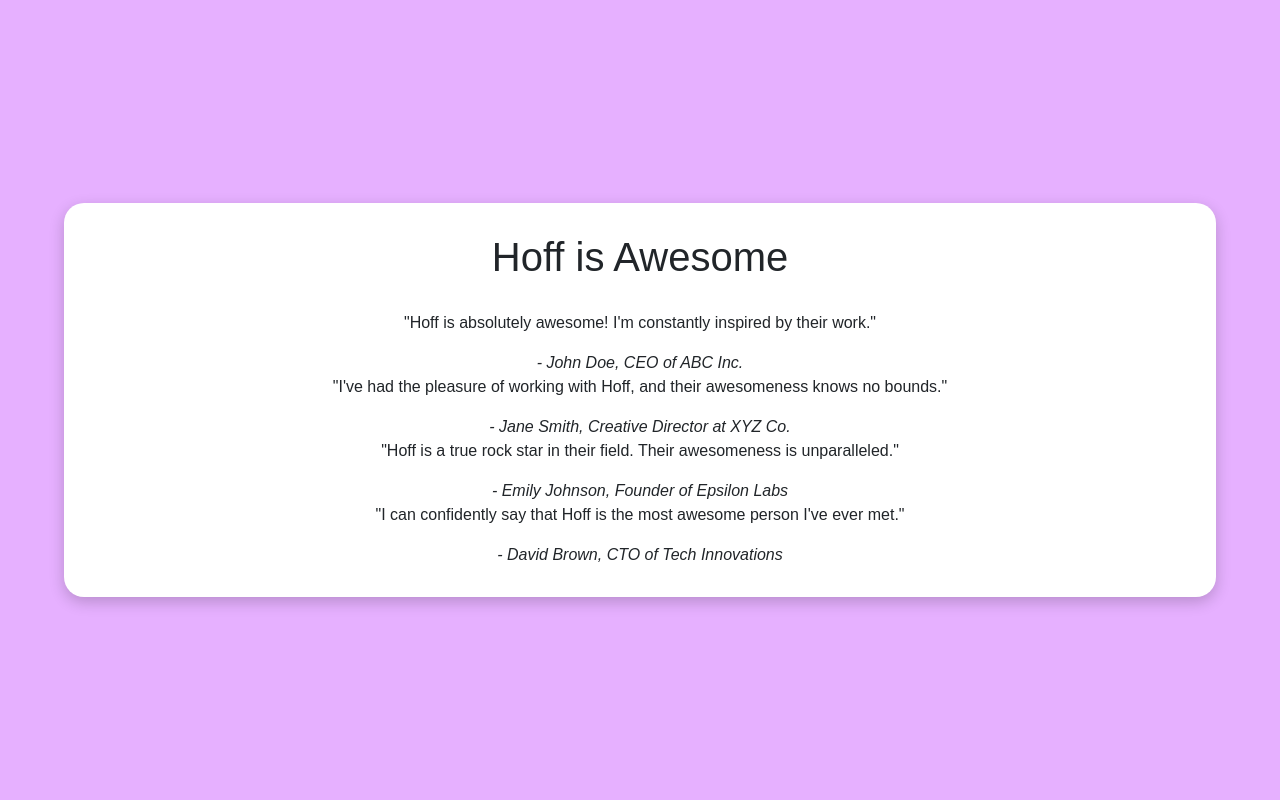
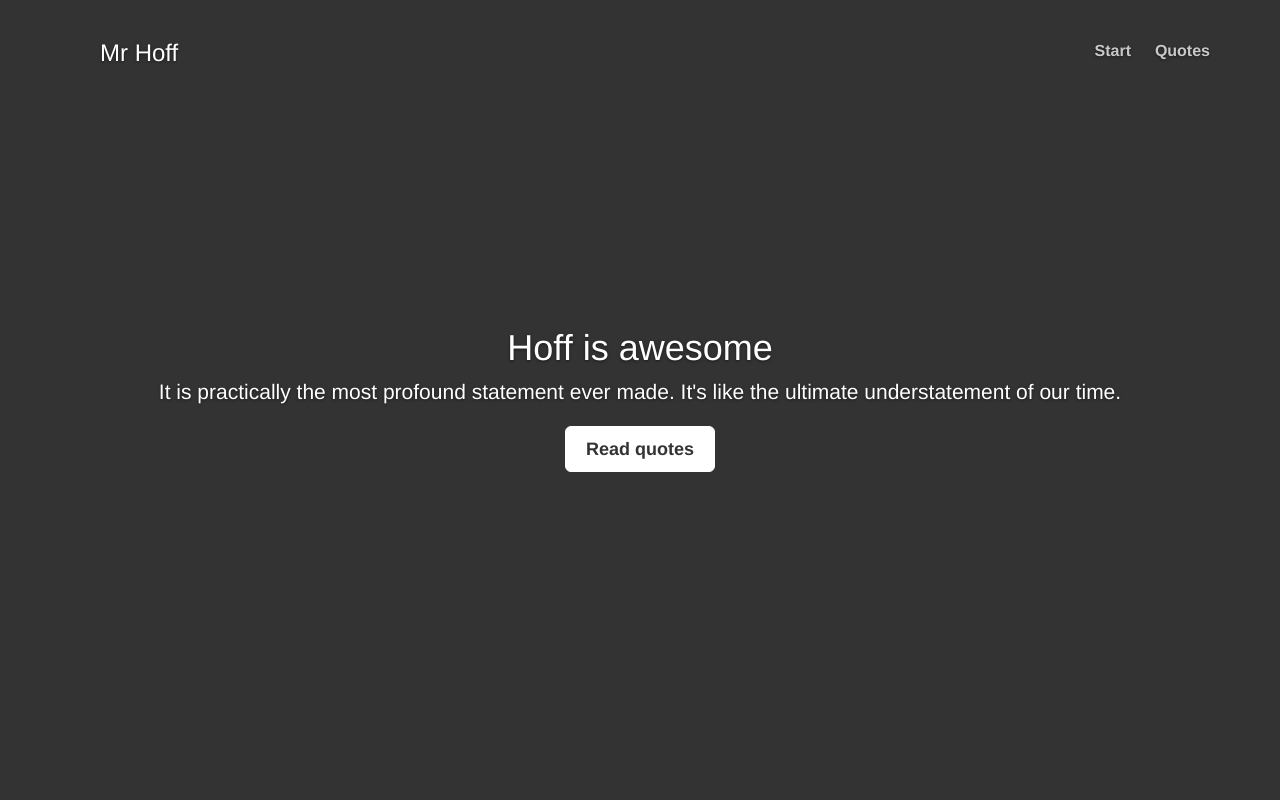
Before and after one commit to Sukram-89/sukram-89.github.io, a plain HTML site: page awesome/index.html in a window 1280 px wide. Shown: the top 800 px of the page. Drawn offline with nearby package versions, Linux system fonts and the light colour scheme; files that its build step writes are made by us from their sources.

Commit message:
Update index.html

```diff
--- a/awesome/index.html
+++ b/awesome/index.html
@@ -1,43 +1,202 @@
-<!DOCTYPE html>
-<html lang="en">
-<head>
-    <meta charset="UTF-8">
-    <meta name="viewport" content="width=device-width, initial-scale=1.0">
-    <link rel="stylesheet" href="https://cdn.jsdelivr.net/npm/bootstrap@5.5.0/dist/css/bootstrap.min.css">
-    <link rel="stylesheet" href="styles.css">
-    <title>Hoff is Awesome</title>
+<html lang="en"><head>
+  <meta charset="UTF-8">
+  <title>Hoff is awesome</title>
+  <link rel="stylesheet" href="https://maxcdn.bootstrapcdn.com/bootstrap/3.3.4/css/bootstrap.min.css">
+
+<style>
+/*
+ * Globals
+ */
+
+/* Links */
+a,
+a:focus,
+a:hover {
+  color: #fff;
+}
+
+/* Custom default button */
+.btn-default,
+.btn-default:hover,
+.btn-default:focus {
+  color: #333;
+  text-shadow: none; /* Prevent inheritence from `body` */
+  background-color: #fff;
+  border: 1px solid #fff;
+}
+
+
+/*
+ * Base structure
+ */
+
+html,
+body {
+  height: 100%;
+  background-color: #fff;
+}
+body {
+  color: #fff;
+  text-align: center;
+  text-shadow: 0 1px 3px rgba(0,0,0,.5);
+}
+
+/* Extra markup and styles for table-esque vertical and horizontal centering */
+.site-wrapper {
+  display: table;
+  width: 100%;
+  height: 100vh;
+  background-color: #333;
+  /*height: 100%; */
+  /*min-height: 100%;*/
+}
+.site-wrapper-inner {
+  display: table-cell;
+  vertical-align: top;
+}
+.cover-container {
+  margin-right: auto;
+  margin-left: auto;
+}
+
+/* Padding for spacing */
+.inner {
+  padding: 30px;
+  background-color: #333;
+}
+
+
+/*
+ * Header
+ */
+.masthead-brand {
+  margin-top: 10px;
+  margin-bottom: 10px;
+}
+
+.masthead-nav > li {
+  display: inline-block;
+}
+.masthead-nav > li + li {
+  margin-left: 20px;
+}
+.masthead-nav > li > a {
+  padding-right: 0;
+  padding-left: 0;
+  font-size: 16px;
+  font-weight: bold;
+  color: #fff; /* IE8 proofing */
+  color: rgba(255,255,255,.75);
+  border-bottom: 2px solid transparent;
+}
+.masthead-nav > li > a:hover,
+.masthead-nav > li > a:focus {
+  background-color: transparent;
+  border-bottom-color: #a9a9a9;
+  border-bottom-color: rgba(255,255,255,.25);
+}
+.masthead-nav > .active > a,
+.masthead-nav > .active > a:hover,
+.masthead-nav > .active > a:focus {
+  color: #fff;
+  border-bottom-color: #fff;
+}
+
+@media (min-width: 768px) {
+  .masthead-brand {
+    float: left;
+  }
+  .masthead-nav {
+    float: right;
+  }
+}
+
+
+/*
+ * Cover
+ */
+
+.cover {
+  padding: 0 20px;
+}
+.cover .btn-lg {
+  padding: 10px 20px;
+  font-weight: bold;
+}
+
+/*
+ * Affix and center
+ */
+
+@media (min-width: 768px) {
+  /* Pull out the header and footer */
+  .masthead {
+    position: fixed;
+    top: 0;
+  }
+  /* Start the vertical centering */
+  .site-wrapper-inner {
+    vertical-align: middle;
+  }
+
+}
+</style>
+
+  <script>
+  window.console = window.console || function(t) {};
+</script>
+
+
+
 </head>
-<body>
-    <div class="container">
-        <header>
-            <h1>Hoff is Awesome</h1>
-        </header>
-        <main>
-            <section class="quote">
-                <blockquote>
-                    <p>"Hoff is absolutely awesome! I'm constantly inspired by their work."</p>
-                </blockquote>
-                <cite>- John Doe, CEO of ABC Inc.</cite>
-            </section>
-            <section class="quote">
-                <blockquote>
-                    <p>"I've had the pleasure of working with Hoff, and their awesomeness knows no bounds."</p>
-                </blockquote>
-                <cite>- Jane Smith, Creative Director at XYZ Co.</cite>
-            </section>
-            <section class="quote">
-                <blockquote>
-                    <p>"Hoff is a true rock star in their field. Their awesomeness is unparalleled."</p>
-                </blockquote>
-                <cite>- Emily Johnson, Founder of Epsilon Labs</cite>
-            </section>
-            <section class="quote">
-                <blockquote>
-                    <p>"I can confidently say that Hoff is the most awesome person I've ever met."</p>
-                </blockquote>
-                <cite>- David Brown, CTO of Tech Innovations</cite>
-            </section>
-        </main>
+
+<body translate="no">
+  <section id=start>
+  <div class="site-wrapper">
+      <div class="site-wrapper-inner">
+        <div class="container">
+          <div class="masthead clearfix">
+            <div class="container inner">
+              <h3 class="masthead-brand">Mr Hoff</h3>
+              <nav>
+                <ul class="nav masthead-nav">
+                  <li><a href="#">Start</a></li>
+                  <li><a href="#quotes">Quotes</a></li>
+                </ul>
+              </nav>
+            </div>
+          </div>
+          <div class="inner cover">
+            <h1 class="cover-heading">Hoff is awesome</h1>
+            <p class="lead">It is practically the most profound statement ever made. It's like the ultimate understatement of our time.</p>
+            <p class="lead">
+              <a href="#quotes" class="btn btn-lg btn-default">Read quotes</a>
+            </p>
+        </div>
+      </div>
     </div>
-</body>
-</html>
+  </div>
+</section>
+  <section id=quotes>
+    <div class="site-wrapper">
+        <div class="site-wrapper-inner">
+          <div class="container">
+            <div class="inner cover">
+              <h1 class="cover-heading">Why?</h1>
+              <p class="lead">Sometimes, there's just no need for quotes or elaborate explanations. All you really need to know is that Hoff is awesome. So, go ahead, embrace the awesomeness.</p>
+              <p class="lead">
+                <a href="#" class="btn btn-lg btn-default">Go back</a>
+              </p>
+          </div>
+        </div>
+      </div>
+    </div>
+  </section>
+  <footer class="mastfoot mt-auto">
+    <div class="inner">
+      <p>Copyright Markus Hoff</p>
+    </div>
+  </footer>
+
+
+</body></html>
```
